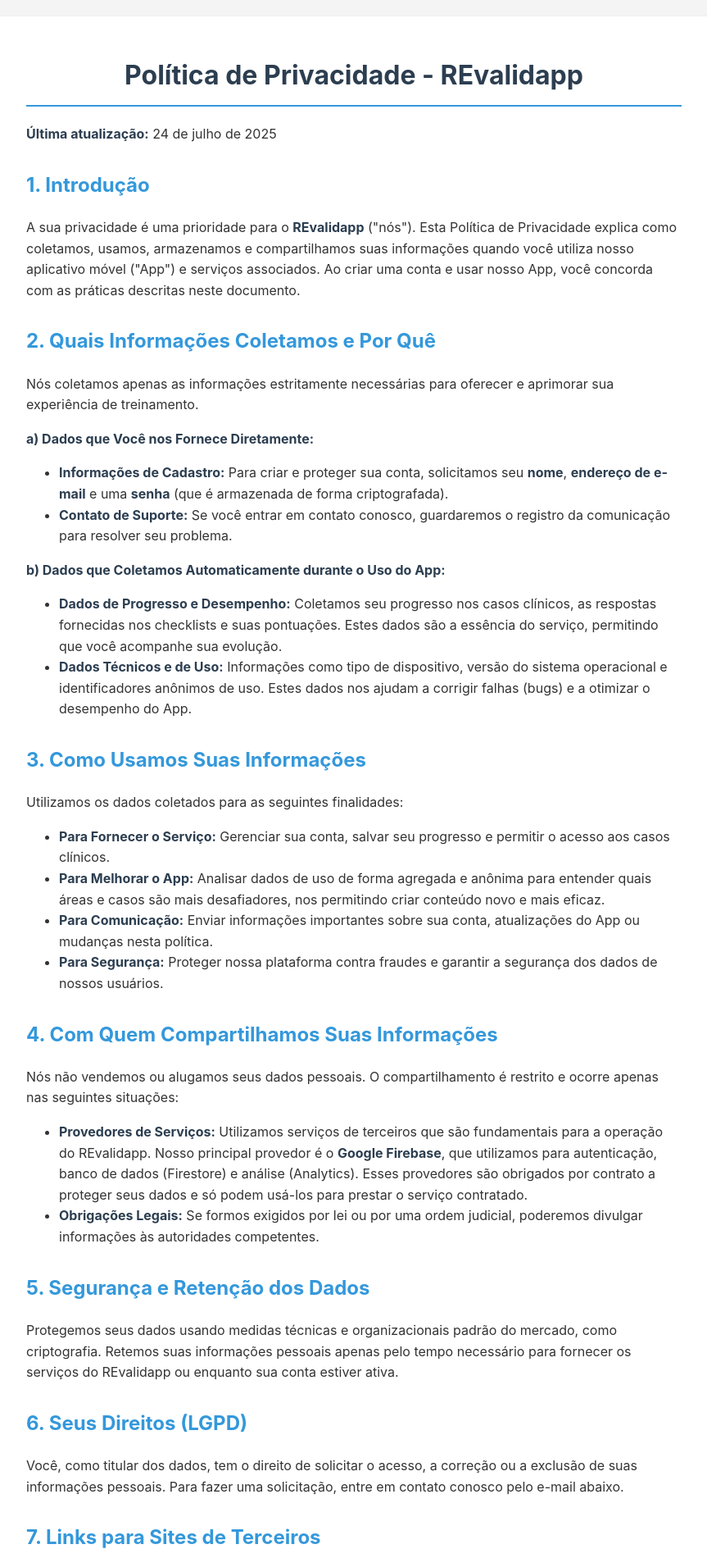
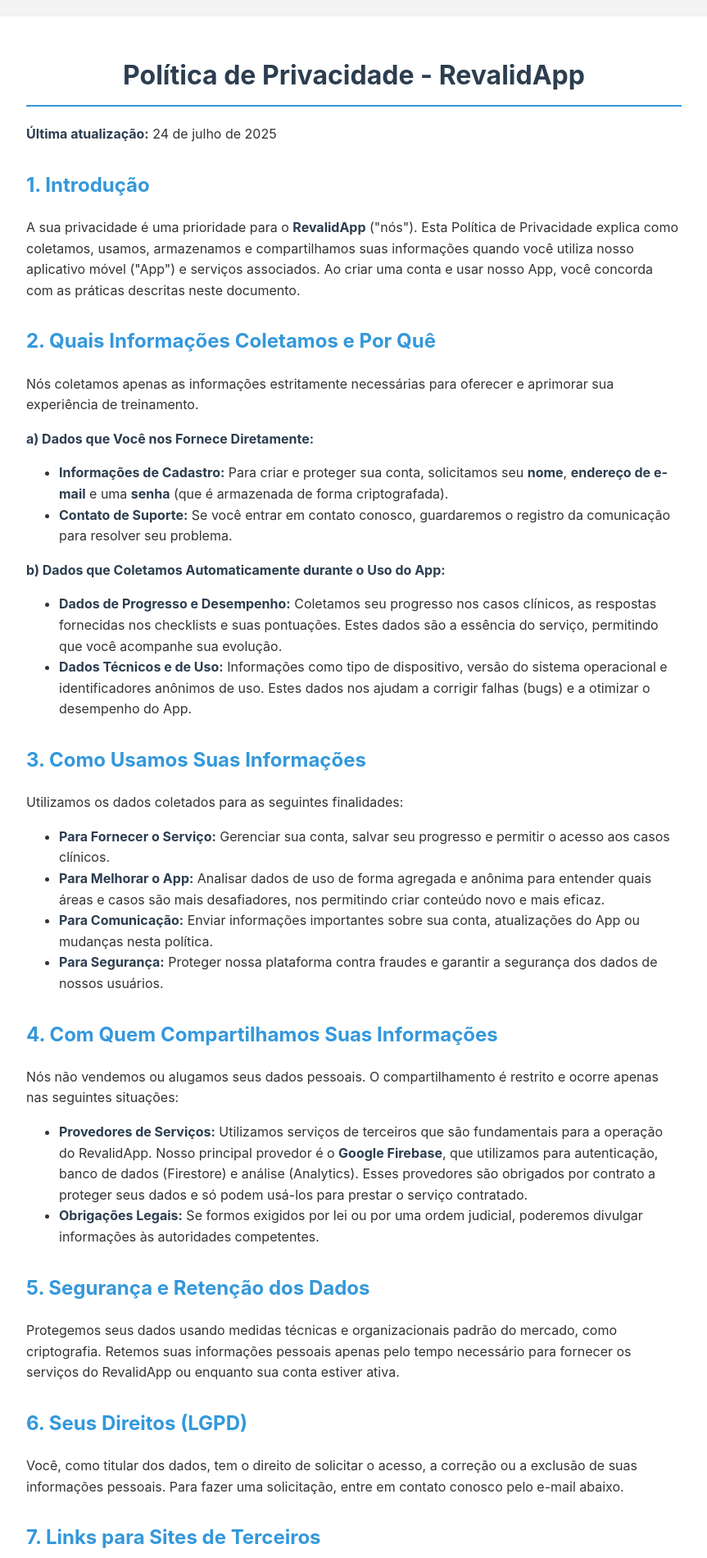
Before and after one commit to jsoaresmd/politica-privacidade-revalidapp, a plain HTML site: page index.html in a window 1280 px wide. Shown: the top 1900 px of the page at 82% size, without its empty margins (208-1071 px from the left). Drawn offline with Linux system fonts and the light colour scheme.

Commit message:
Update index.html

```diff
--- a/index.html
+++ b/index.html
@@ -3,7 +3,7 @@
 <head>
     <meta charset="UTF-8">
     <meta name="viewport" content="width=device-width, initial-scale=1.0">
-    <title>Política de Privacidade - REvalidapp</title>
+    <title>Política de Privacidade - RevalidApp</title>
     <style>
         body {
             font-family: -apple-system, BlinkMacSystemFont, "Segoe UI", Roboto, "Helvetica Neue", Arial, sans-serif;
@@ -41,11 +41,11 @@
 </head>
 <body>
     <div class="container">
-        <h1>Política de Privacidade - REvalidapp</h1>
+        <h1>Política de Privacidade - RevalidApp</h1>
         <p><strong>Última atualização:</strong> 24 de julho de 2025</p>
 
         <h2>1. Introdução</h2>
-        <p>A sua privacidade é uma prioridade para o <strong>REvalidapp</strong> ("nós"). Esta Política de Privacidade explica como coletamos, usamos, armazenamos e compartilhamos suas informações quando você utiliza nosso aplicativo móvel ("App") e serviços associados. Ao criar uma conta e usar nosso App, você concorda com as práticas descritas neste documento.</p>
+        <p>A sua privacidade é uma prioridade para o <strong>RevalidApp</strong> ("nós"). Esta Política de Privacidade explica como coletamos, usamos, armazenamos e compartilhamos suas informações quando você utiliza nosso aplicativo móvel ("App") e serviços associados. Ao criar uma conta e usar nosso App, você concorda com as práticas descritas neste documento.</p>
 
         <h2>2. Quais Informações Coletamos e Por Quê</h2>
         <p>Nós coletamos apenas as informações estritamente necessárias para oferecer e aprimorar sua experiência de treinamento.</p>
@@ -72,12 +72,12 @@
         <h2>4. Com Quem Compartilhamos Suas Informações</h2>
         <p>Nós não vendemos ou alugamos seus dados pessoais. O compartilhamento é restrito e ocorre apenas nas seguintes situações:</p>
         <ul>
-            <li><strong>Provedores de Serviços:</strong> Utilizamos serviços de terceiros que são fundamentais para a operação do REvalidapp. Nosso principal provedor é o <strong>Google Firebase</strong>, que utilizamos para autenticação, banco de dados (Firestore) e análise (Analytics). Esses provedores são obrigados por contrato a proteger seus dados e só podem usá-los para prestar o serviço contratado.</li>
+            <li><strong>Provedores de Serviços:</strong> Utilizamos serviços de terceiros que são fundamentais para a operação do RevalidApp. Nosso principal provedor é o <strong>Google Firebase</strong>, que utilizamos para autenticação, banco de dados (Firestore) e análise (Analytics). Esses provedores são obrigados por contrato a proteger seus dados e só podem usá-los para prestar o serviço contratado.</li>
             <li><strong>Obrigações Legais:</strong> Se formos exigidos por lei ou por uma ordem judicial, poderemos divulgar informações às autoridades competentes.</li>
         </ul>
 
         <h2>5. Segurança e Retenção dos Dados</h2>
-        <p>Protegemos seus dados usando medidas técnicas e organizacionais padrão do mercado, como criptografia. Retemos suas informações pessoais apenas pelo tempo necessário para fornecer os serviços do REvalidapp ou enquanto sua conta estiver ativa.</p>
+        <p>Protegemos seus dados usando medidas técnicas e organizacionais padrão do mercado, como criptografia. Retemos suas informações pessoais apenas pelo tempo necessário para fornecer os serviços do RevalidApp ou enquanto sua conta estiver ativa.</p>
 
         <h2>6. Seus Direitos (LGPD)</h2>
         <p>Você, como titular dos dados, tem o direito de solicitar o acesso, a correção ou a exclusão de suas informações pessoais. Para fazer uma solicitação, entre em contato conosco pelo e-mail abaixo.</p>
```
